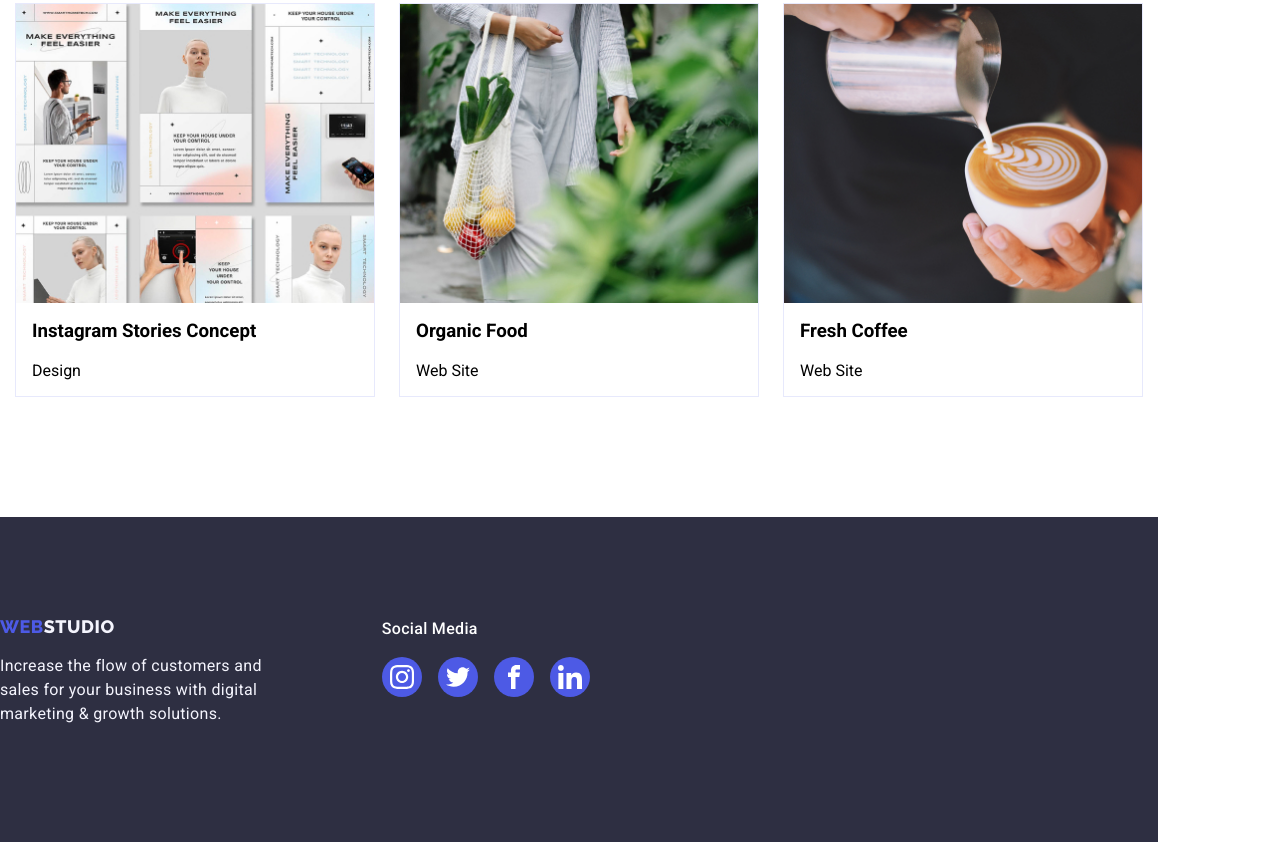
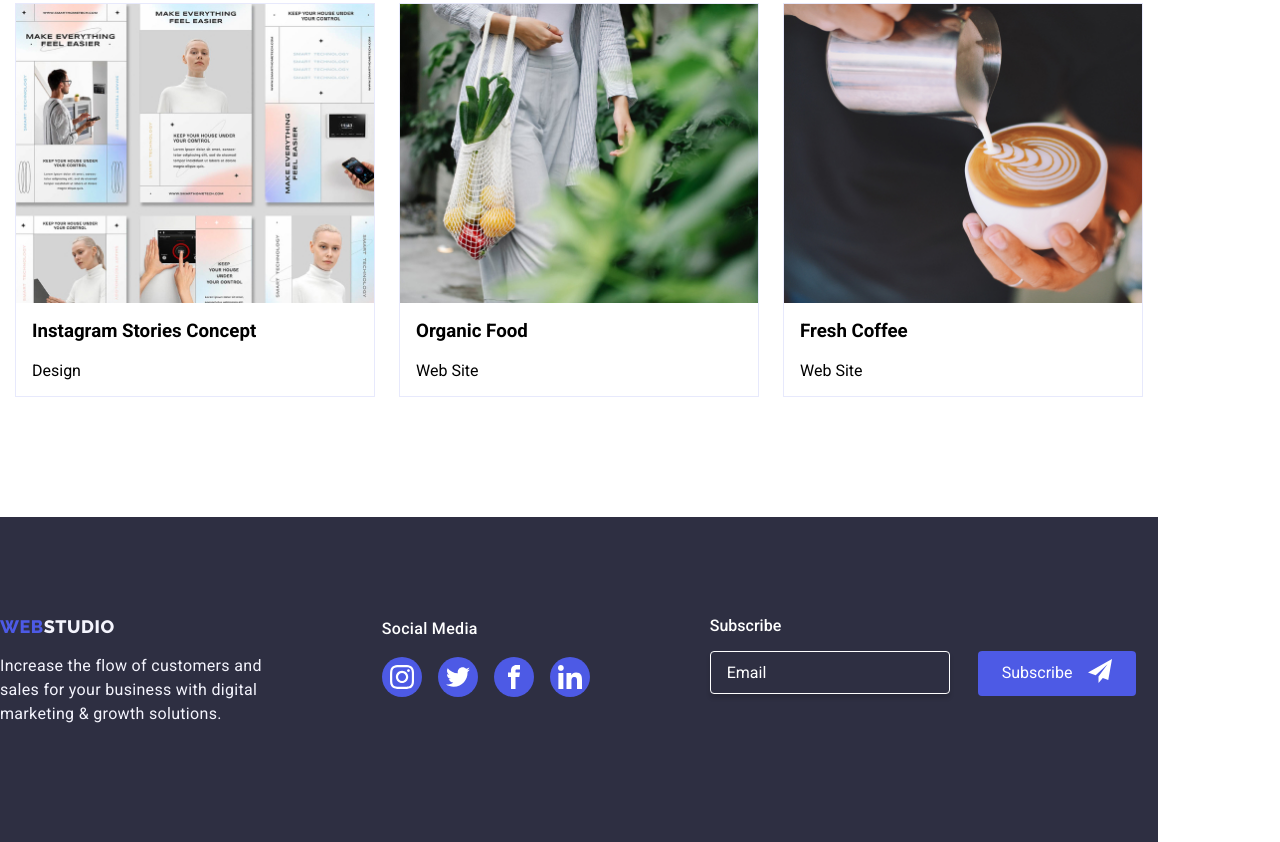
Before and after one commit to litoy-ko/goit-markup-hw-06, a plain HTML site: page portfolio.html in a window 1280 px wide. Shown: the part 1127-1969 px from the top of the page. Drawn offline with Linux system fonts and the light colour scheme.

Commit message:
updated footer
finalized the footer on index and portfolio

```diff
--- a/css/styles.css
+++ b/css/styles.css
@@ -714,4 +714,8 @@ body {
 .btn-sub svg {
     fill: white;
 }
+
+.btn-sub:hover {
+    cursor: pointer;
+}
 /* end of footer styling--------------------------------- */
--- a/portfolio.html
+++ b/portfolio.html
@@ -269,6 +269,26 @@
           </a>
         </div>
       </div>
+      <div class="footer-content-3">
+        <p class="footer-subscribe-text">Subscribe</p>
+        <form>
+          <input
+            type="email"
+            name="subscribe"
+            placeholder="Email"
+            class="input-sub"
+          />
+
+          <button class="btn-sub">
+            Subscribe
+            <span>
+              <svg width="24" height="24">
+                <use href="./images/icons.svg#send"></use>
+              </svg>
+            </span>
+          </button>
+        </form>
+      </div>
     </footer>
     <!-- End of footer section -->
   </body>
```
Also changed, not shown: index.html (+1 -1 lines).
